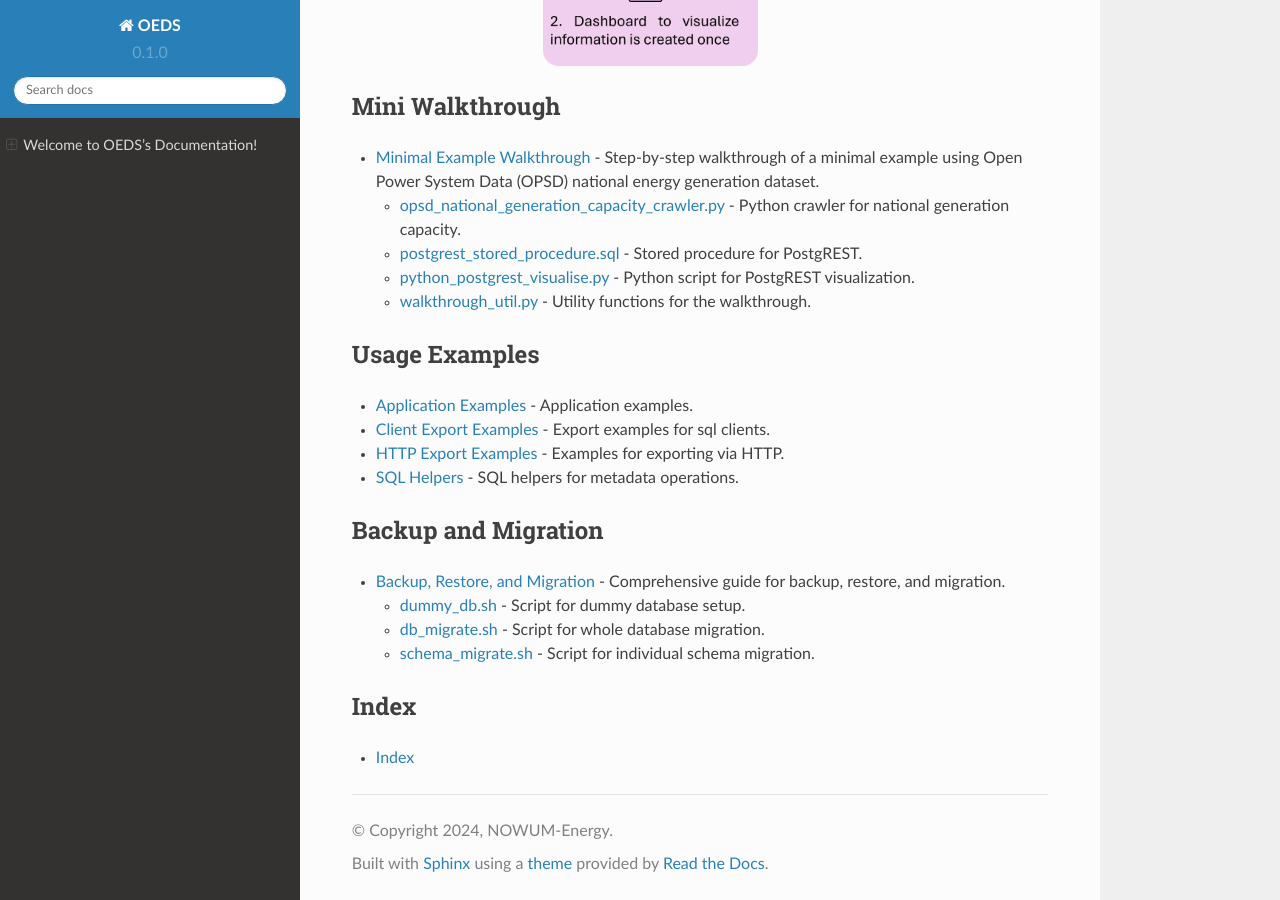
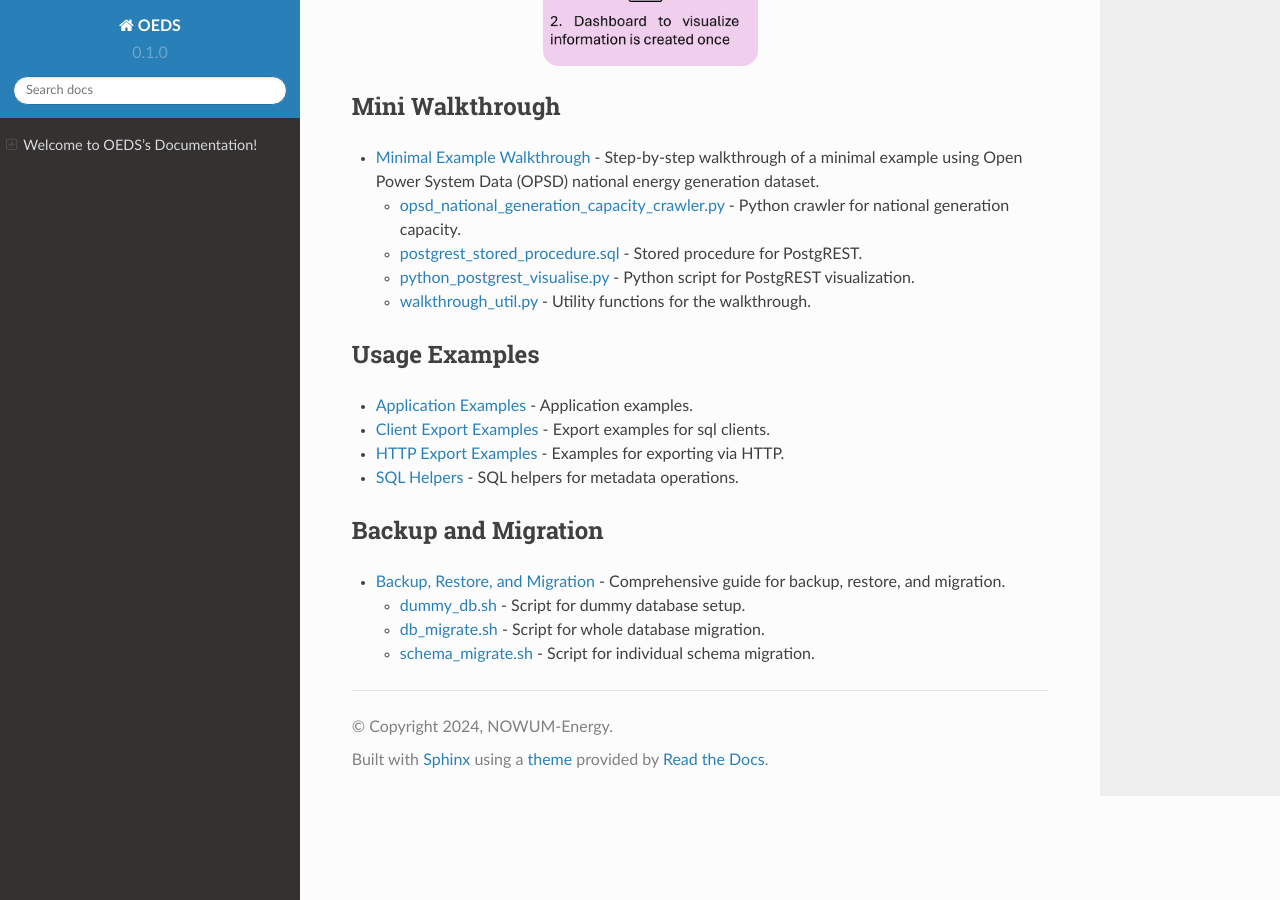
Before and after one commit to NOWUM/open-energy-data-server, a Sphinx documentation site: the page built from docs/source/index.md, in a window 1280 px wide and 900 px high, scrolled down 1016 px. Built offline with Sphinx 7.4.7 and the Read the Docs theme 2.0.0, drawn with Linux system fonts in a browser that asks for light colours.

Commit message:
remove uneeded documenation and zip

```diff
--- a/docs/source/index.md
+++ b/docs/source/index.md
@@ -37,7 +37,3 @@ OEDS Workflow
     * [dummy_db.sh](https://github.com/NOWUM/open-energy-data-server/blob/main/docs/source/backup_restore_migration/dummy_db.sh) - Script for dummy database setup.
     * [db_migrate.sh](https://github.com/NOWUM/open-energy-data-server/blob/main/docs/source/backup_restore_migration/db_migrate.sh) - Script for whole database migration.
     * [schema_migrate.sh](https://github.com/NOWUM/open-energy-data-server/blob/main/docs/source/backup_restore_migration/schema_migrate.sh) - Script for individual schema migration.
-
-## Index
-
-* [Index](genindex)
```
Also changed, not shown: 1 other file.
